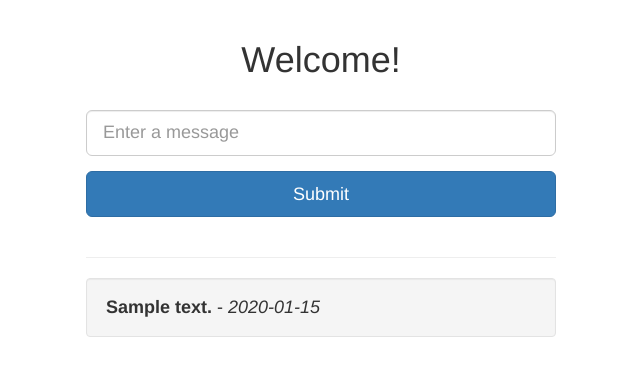
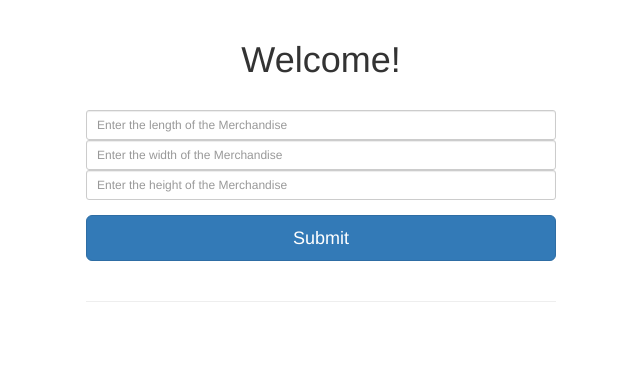
Before and after one commit to aleedom/Boxing, a Flask app: template web/templates/index.html in a window 1280 px wide. Shown: the top 376 px of the page, without its empty margins (319-959 px from the left). Run offline with Flask 2, Linux system fonts and the light colour scheme; the template is opened without the code that fills it: most values are stand-ins (such as "Sample title", 1, 10 or a date in 2020); some libraries are stand-ins or nearby versions.

Commit message:
Actually update index.html to reflect new structure

```diff
--- a/web/templates/index.html
+++ b/web/templates/index.html
@@ -10,7 +10,9 @@
 
 <form action="/" method="POST">
   <div class="form-group">
-    <input name="text" class="form-control input-lg" type="text" placeholder="Enter a message" required>
+    <input name="dim-x" class="form-control input-sm" type="text" placeholder="Enter the length of the Merchandise" required>
+    <input name="dim-y" class="form-control input-sm" type="text" placeholder="Enter the width of the Merchandise" required>
+    <input name="dim-z" class="form-control input-sm" type="text" placeholder="Enter the height of the Merchandise" required>
   </div>
   <input type="submit" class="btn btn-primary btn-lg btn-block" value="Submit">
 </form>
@@ -20,7 +22,6 @@
 
 <div>
   {% for post in posts %}
-    <h4 class="well"><strong>{{post.text}}</strong> - <em>{{post.date_posted.strftime('%Y-%m-%d')}}</em></h4>
   {% endfor %}
 </div>
 
```
